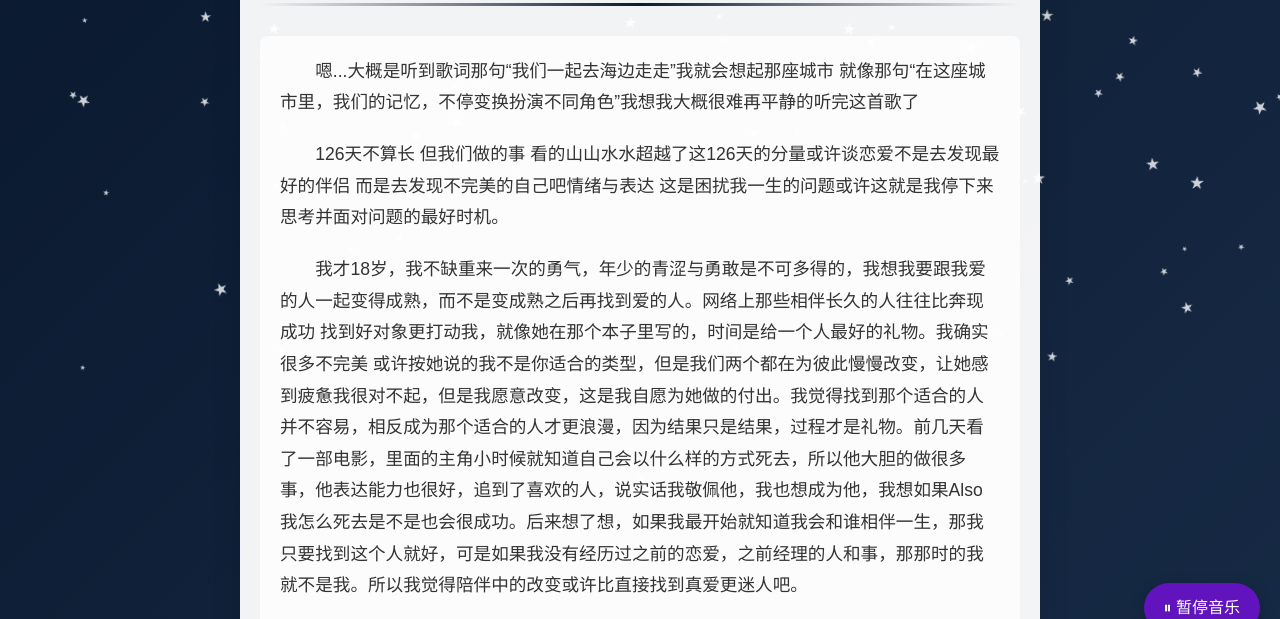
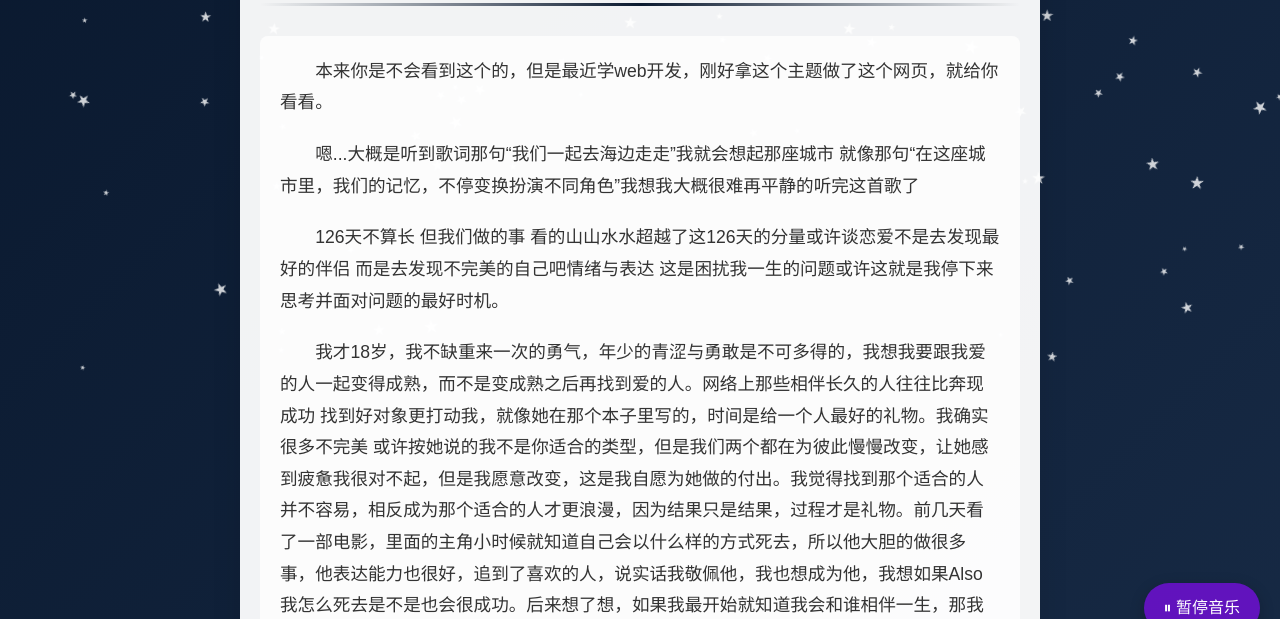
Before and after one commit to gaifly/gaifly.github.io, a plain HTML site: page index.html in a window 1280 px wide. Shown: the part 147-766 px from the top of the page. Drawn offline with Linux system fonts and the light colour scheme.

Commit message:
index.html

```diff
--- a/index.html
+++ b/index.html
@@ -179,6 +179,7 @@
 
         <div class="content">
             <!-- 这里可以放入长段文字内容 -->
+            <p>本来你是不会看到这个的，但是最近学web开发，刚好拿这个主题做了这个网页，就给你看看。</p>
             <p>嗯...大概是听到歌词那句“我们一起去海边走走”我就会想起那座城市 就像那句“在这座城市里，我们的记忆，不停变换扮演不同角色”我想我大概很难再平静的听完这首歌了</p>
             <p>126天不算长 但我们做的事 看的山山水水超越了这126天的分量或许谈恋爱不是去发现最好的伴侣 而是去发现不完美的自己吧情绪与表达 这是困扰我一生的问题或许这就是我停下来思考并面对问题的最好时机。</p>
             <p>我才18岁，我不缺重来一次的勇气，年少的青涩与勇敢是不可多得的，我想我要跟我爱的人一起变得成熟，而不是变成熟之后再找到爱的人。网络上那些相伴长久的人往往比奔现成功 找到好对象更打动我，就像她在那个本子里写的，时间是给一个人最好的礼物。我确实很多不完美 或许按她说的我不是你适合的类型，但是我们两个都在为彼此慢慢改变，让她感到疲惫我很对不起，但是我愿意改变，这是我自愿为她做的付出。我觉得找到那个适合的人并不容易，相反成为那个适合的人才更浪漫，因为结果只是结果，过程才是礼物。前几天看了一部电影，里面的主角小时候就知道自己会以什么样的方式死去，所以他大胆的做很多事，他表达能力也很好，追到了喜欢的人，说实话我敬佩他，我也想成为他，我想如果Also 我怎么死去是不是也会很成功。后来想了想，如果我最开始就知道我会和谁相伴一生，那我只要找到这个人就好，可是如果我没有经历过之前的恋爱，之前经理的人和事，那那时的我就不是我。所以我觉得陪伴中的改变或许比直接找到真爱更迷人吧。</p>
```
